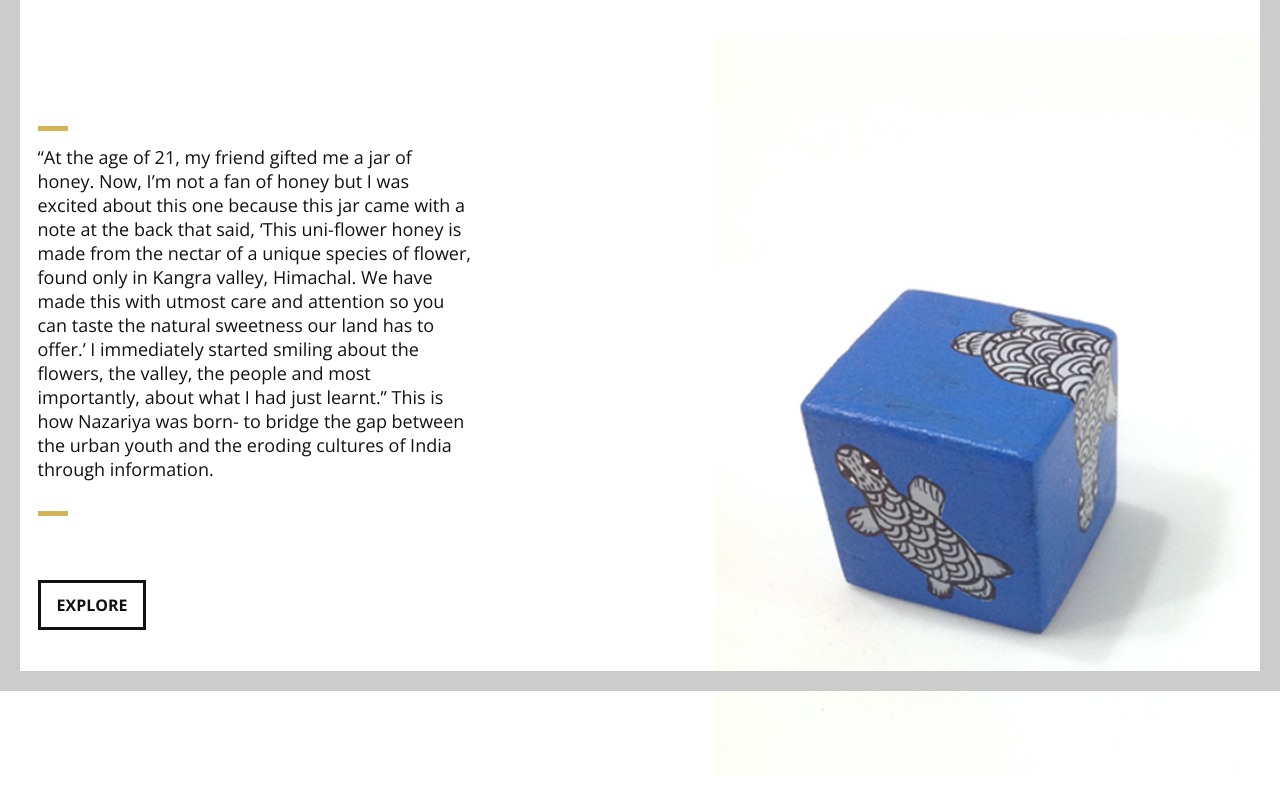
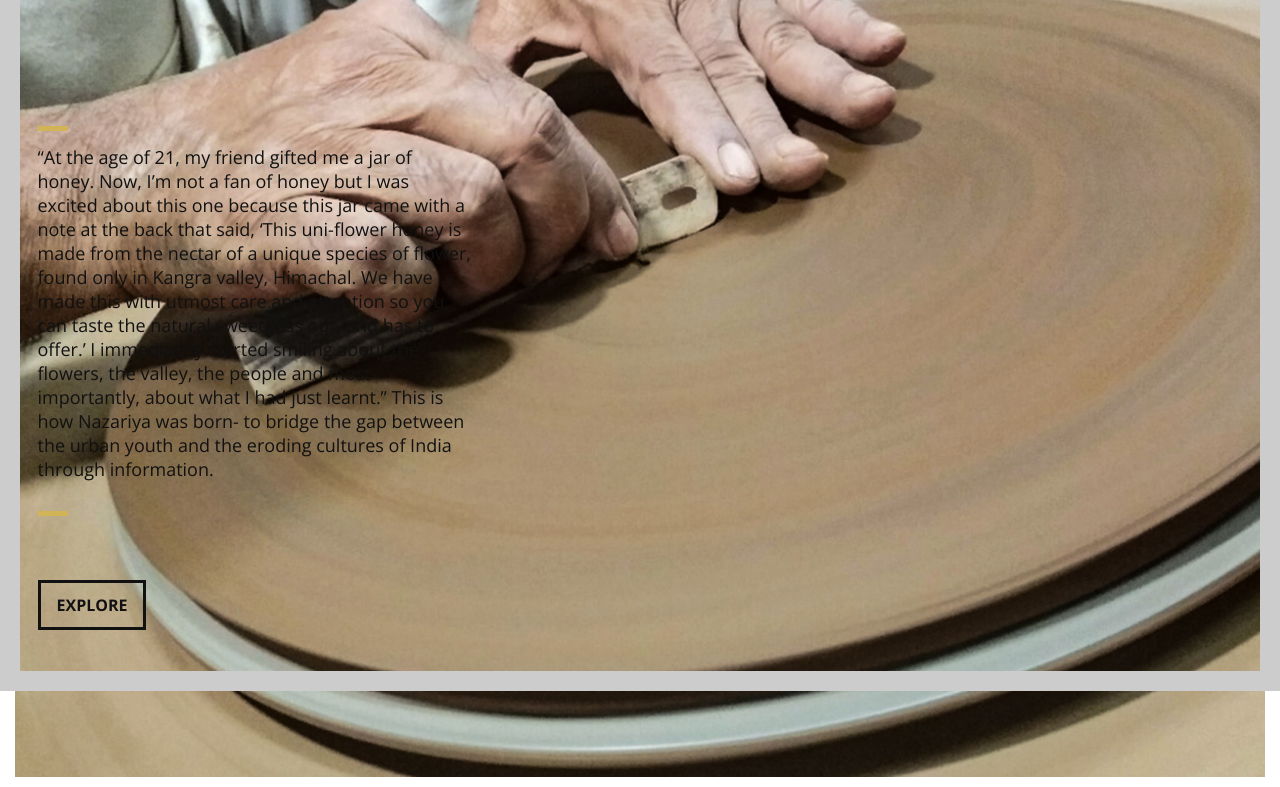
Before and after one commit to Nazariya/namari-by-shapingrain, a plain HTML site: page index.html in a window 1280 px wide. Shown: the part 109-896 px from the top of the page. Drawn offline with nearby package versions, Linux system fonts and the light colour scheme.

Commit message:
Update namari-color.css

```diff
--- a/css/namari-color.css
+++ b/css/namari-color.css
@@ -124,7 +124,7 @@ a:hover, #header.nav-solid nav a:hover {
 /* Banner Background and Text Colors */
 
 #banner {
-    background: url("../images/banner-images/banner-image-1.jpg") no-repeat center top;
+    background: url("../images/banner-images/mainimage2.jpg") no-repeat center top;
     background-size:cover;
 }
 
```
